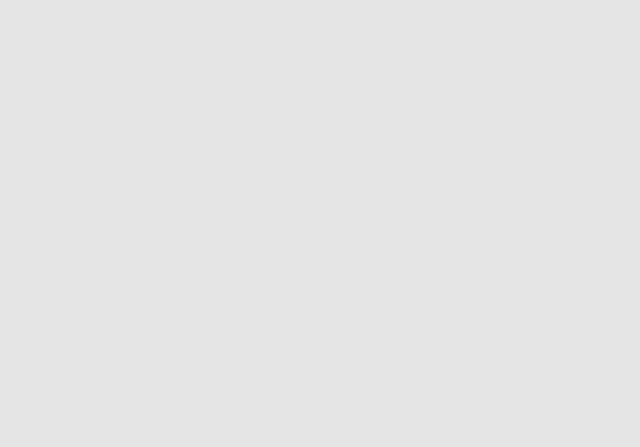
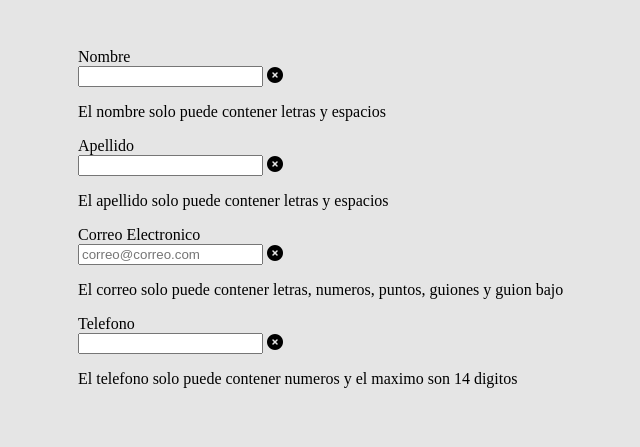
Before and after one commit to JuanManuelAG/FormularioConValidacion, a plain HTML site: page index.html in a window 1280 px wide. Shown: the whole page, without its empty margins (202-842 px from the left). Drawn offline with Linux system fonts and the light colour scheme.

Commit message:
Agregacion de formularios

```diff
--- a/index.html
+++ b/index.html
@@ -10,7 +10,47 @@
 </head>
 <body>
     <main>
+        <!-- formulario Nombre-->
+        <form action="" class="formulario" id="formulario">
+            <div class="grupoFormulario" id="grupoUsuario">
+                <label for="nombre" class="formulariolabel">Nombre</label>
+                <div class="formularioUsuarioInput">
+                    <input type="text"class="formularioInput" name="nombre" id="nombre">
+                    <i class="formularioValidacionEstado fa-solid fa-circle-xmark"></i>
+                </div>
+                <p class="formularioInputError">El nombre solo puede contener letras y espacios</p>
+            </div>
+            <!-- formulario Apellido-->
+            <div class="grupoFormulario" id="grupoUsuario">
+                <label for="apellido" class="formulariolabel">Apellido</label>
+                <div class="formularioUsuarioInput">
+                    <input type="text"class="formularioInput" name="apellido" id="apellido">
+                    <i class="formularioValidacionEstado fa-solid fa-circle-xmark"></i>
+                </div>
+                <p class="formularioInputError">El apellido solo puede contener letras y espacios</p>
+            </div>
+             <!-- formulario correo electronico-->
+             <div class="grupoFormulario" id="grupoUsuario">
+                <label for="correo" class="formulariolabel">Correo Electronico</label>
+                <div class="formularioUsuarioInput">
+                    <input type="text"class="formularioInput" name="correo" id="correo" placeholder="correo@correo.com">
+                    <i class="formularioValidacionEstado fa-solid fa-circle-xmark"></i>
+                </div>
+                <p class="formularioInputError">El correo solo puede contener letras, numeros, puntos, guiones y guion bajo</p>
+            </div>
+             <!-- formulario telefono-->
+             <div class="grupoFormulario" id="grupoUsuario">
+                <label for="telefono" class="formulariolabel">Telefono</label>
+                <div class="formularioUsuarioInput">
+                    <input type="text"class="formularioInput" name="telefono" id="telefono">
+                    <i class="formularioValidacionEstado fa-solid fa-circle-xmark"></i>
+                </div>
+                <p class="formularioInputError">El telefono solo puede contener numeros y el maximo son 14 digitos</p>
+            </div>
+        </form>
+
 
     </main>
+    <script src="https://kit.fontawesome.com/43109053cc.js" crossorigin="anonymous"></script>
 </body>
 </html>
```
